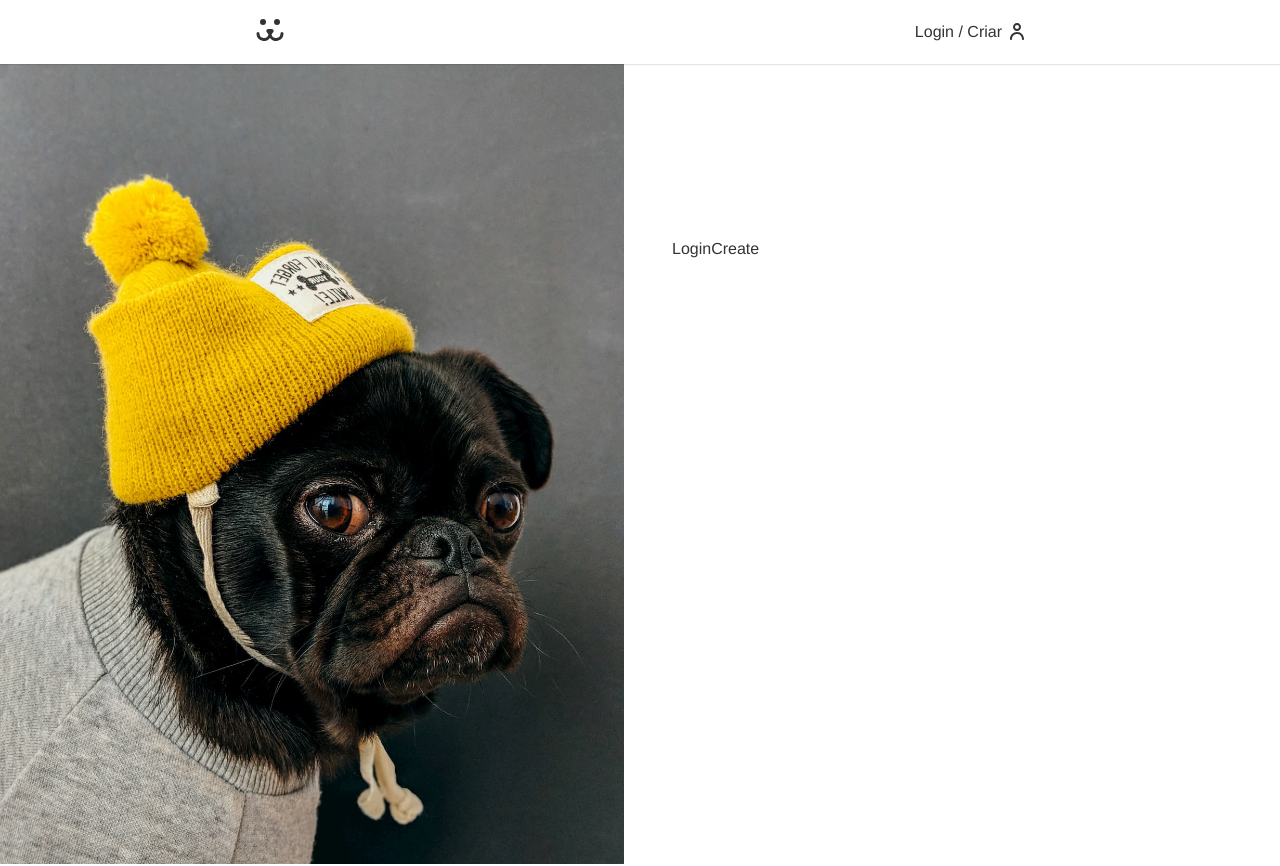
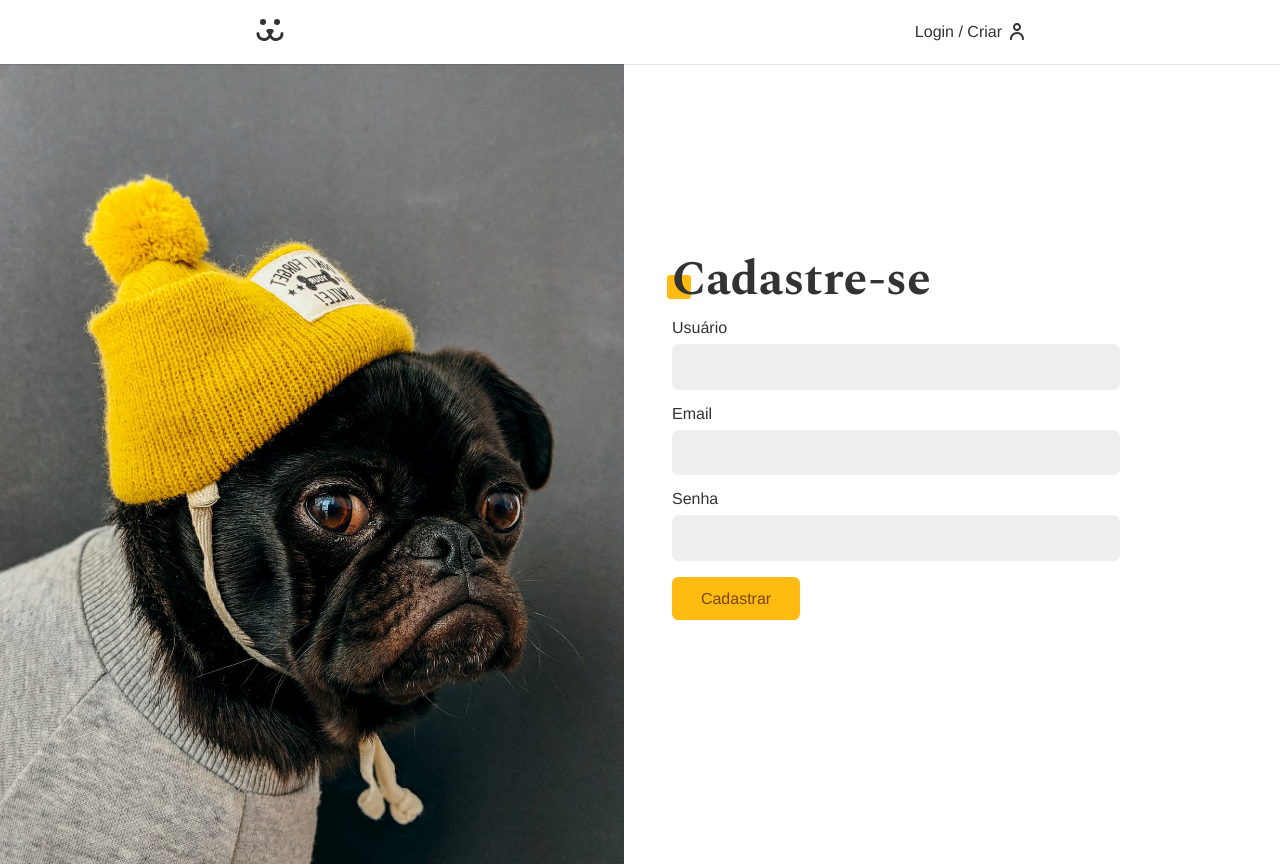
Before and after one commit to RodrigoTissianel/Dogs, a React (Vite) app: page /login/create in a window 1280 px wide. Shown: the top 866 px of the page. Built offline with nearby package versions, Linux system fonts and the light colour scheme.

Commit message:
feat: create the LoginCreate component

```diff
--- a/src/Pages/Login/LoginCreate/LoginCreate.jsx
+++ b/src/Pages/Login/LoginCreate/LoginCreate.jsx
@@ -1,5 +1,57 @@
+import React from 'react';
+import { USER_POST } from '../../../Api';
+import Button from '../../../Components/Button/Button';
+import Error from '../../../Components/Helper/Error/Error';
+import Input from '../../../Components/Input/Input';
+import { UserContext } from '../../../Context/UserContext';
+import useFetch from '../../../Hooks/useFetch';
+import useForm from '../../../Hooks/useForm';
+
 const LoginCreate = () => {
-    return <div>LoginCreate</div>;
+    const username = useForm();
+    const email = useForm('email');
+    const password = useForm('password');
+    const { loading, error, request } = useFetch();
+    const { userLogin } = React.useContext(UserContext);
+
+    async function handleSubmit(e) {
+        e.preventDefault();
+        const { url, options } = USER_POST({
+            username: username.value,
+            email: email.value,
+            password: password.value,
+        });
+        const { response } = await request(url, options);
+        if (response.ok) userLogin(username.value, password.value);
+    }
+
+    return (
+        <section className="animeLeft">
+            <h1 className="title">Cadastre-se</h1>
+            <form onSubmit={handleSubmit}>
+                <Input
+                    label="Usuário"
+                    type="text"
+                    name="username"
+                    {...username}
+                />
+                <Input label="Email" type="email" name="email" {...email} />
+                <Input
+                    label="Senha"
+                    type="password"
+                    name="password"
+                    {...password}
+                />
+                {loading ? (
+                    <Button disabled>Cadastrando...</Button>
+                ) : (
+                    <Button>Cadastrar</Button>
+                )}
+
+                <Error error={error} />
+            </form>
+        </section>
+    );
 };
 
 export default LoginCreate;
```
